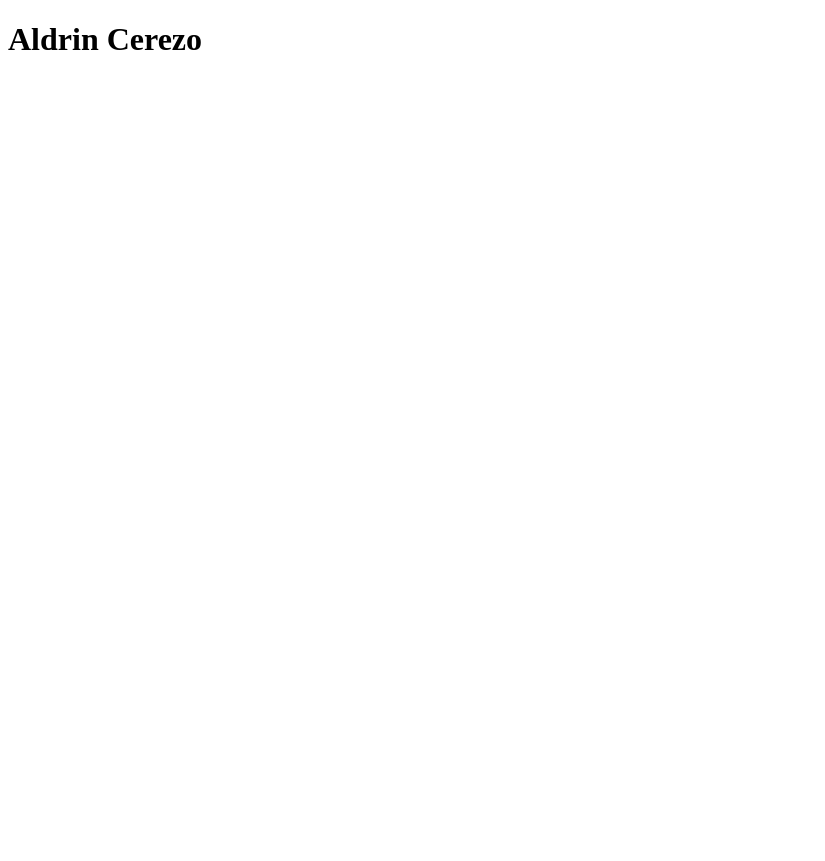
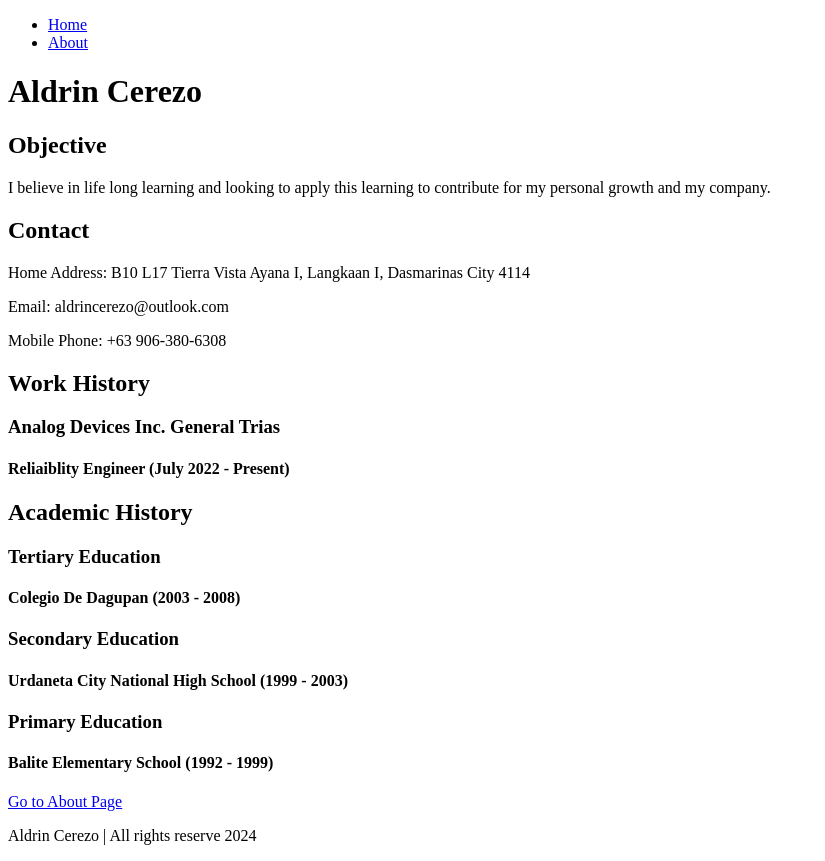
Before and after one commit to cerezoar/simple-flask, a Flask app: page / in a window 1280 px wide. Before the commit the part shown is almost empty. Shown: the whole page, without its empty margins (0-825 px from the left). Before the commit the page ends 50 px from the top, so only its background shows below. Run offline with Flask 3, Linux system fonts and the light colour scheme.

Commit message:
added templates and contents

```diff
--- a/app.py
+++ b/app.py
@@ -4,4 +4,13 @@ app = Flask(__name__, template_folder='templates')
 
 @app.route("/")
 def home():
-    return render_template('index.html')
+    page_title = "Home"
+    return render_template('index.html', page_title=page_title)
+
+@app.route("/about")
+def about():
+    page_title = "About"
+    return render_template('about.html', page_title=page_title)
+
+if __name__ == "__main__":
+    app.run(host='0.0.0.0', debug=True)
--- /dev/null
+++ b/templates/base.html
@@ -0,0 +1,16 @@
+<!DOCTYPE html>
+<html lang="en">
+
+<head>
+    <meta charset="UTF-8">
+    <meta name="viewport" content="width=device-width, initial-scale=1.0">
+    {% block title %}Flask App{% endblock %}
+</head>
+
+<body>
+    {% include 'nav.html' %}
+    {% block content %}Default content{% endblock %}
+    {% include 'footer.html' %}
+</body>
+
+</html>
--- /dev/null
+++ b/templates/footer.html
@@ -0,0 +1,3 @@
+<footer>
+    <p>Aldrin Cerezo | All rights reserve 2024</p>
+</footer>
--- a/templates/index.html
+++ b/templates/index.html
@@ -1,14 +1,31 @@
-<!DOCTYPE html>
-<html lang="en">
+{% extends "base.html" %}
 
-<head>
-    <meta charset="UTF-8">
-    <meta name="viewport" content="width=device-width, initial-scale=1.0">
-    <title>Aldrin Cerezo</title>
-</head>
+{% block title %}<title>{{ page_title }} | Aldrin Cerezo</title>{% endblock %}
 
-<body>
-    <h1>Aldrin Cerezo</h1>
-</body>
 
-</html>
+{% block content %}
+<h1>Aldrin Cerezo</h1>
+<!--  -->
+<h2>Objective</h2>
+<p>I believe in life long learning and looking to apply this learning to contribute for my personal growth and my
+    company.</p>
+<!--  -->
+<h2>Contact</h2>
+<p>Home Address: B10 L17 Tierra Vista Ayana I, Langkaan I, Dasmarinas City 4114</p>
+<p>Email: aldrincerezo@outlook.com</p>
+<p>Mobile Phone: +63 906-380-6308</p>
+<!--  -->
+<h2>Work History</h2>
+<h3>Analog Devices Inc. General Trias</h4>
+    <h4>Reliaiblity Engineer (July 2022 - Present)</h4>
+
+    <!--  -->
+    <h2>Academic History</h2>
+    <h3>Tertiary Education</h3>
+    <h4>Colegio De Dagupan (2003 - 2008)</h4>
+    <h3>Secondary Education</h3>
+    <h4>Urdaneta City National High School (1999 - 2003)</h4>
+    <h3>Primary Education</h3>
+    <h4>Balite Elementary School (1992 - 1999)</h4>
+    <a href="/about">Go to About Page</a>
+    {% endblock %}
--- /dev/null
+++ b/templates/nav.html
@@ -0,0 +1,6 @@
+<nav>
+    <ul>
+        <li><a href="/">Home</a></li>
+        <li><a href="/about">About</a></li>
+    </ul>
+</nav>
```
Also changed, not shown: templates/about.html (added, +12 -0 lines).
